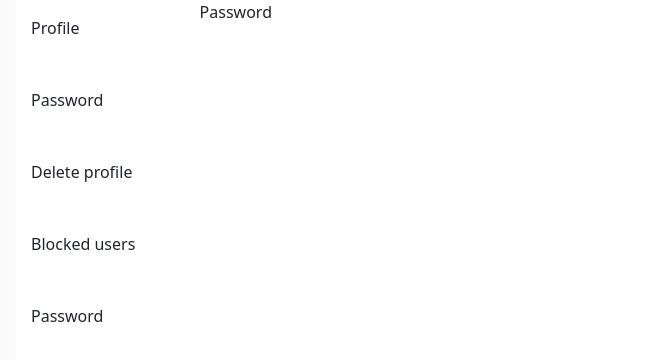
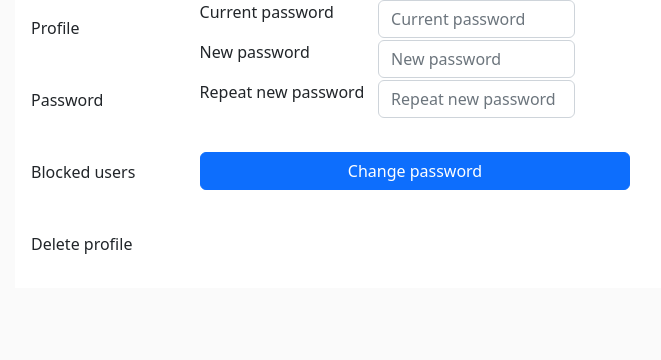
Before and after one commit to MartinYordanov374/OnSpot, a React (Create React App) app: page /Settings in a window 1280 px wide. Both pictures are taken after a click on the element "Password". Shown: the top 360 px of the page, without its empty margins (225-886 px from the left). Built offline with nearby package versions, Linux system fonts and the light colour scheme.

Commit message:
Finished the settings page layout.

```diff
--- a/src/Components/SettingsComponent/Settings.js
+++ b/src/Components/SettingsComponent/Settings.js
@@ -13,6 +13,15 @@ export default class Settings extends Component {
       isPasswordSelected: false,
       isBlockedUsersSelected: false,
       isDeleteProfileSelected: false,
+      blockedUsersList: [
+        {'username': 'testBlock1'},
+        {'username': 'testBlock2'},
+        {'username': 'testBlock3'},
+        {'username': 'testBlock4'},
+        {'username': 'testBlock5'},
+
+
+      ]
     }
   }
 
@@ -80,9 +89,8 @@ export default class Settings extends Component {
           <div className='settingsSideMenu'>
             <p className='sideMenuOption' onClick={() => this.selectProfile()}>Profile</p>
             <p className='sideMenuOption' onClick={() => this.selectPassword()}>Password</p>
+            <p className='sideMenuOption' onClick={() => this.selectBlockedUsers()}>Blocked users</p>
             <p className='sideMenuOption' onClick={() => this.selectDeleteProfile()}>Delete profile</p>
-            <p className='sideMenuOption' onClick={() => this.selectBlockedUsers()}>Blocked users</p>
-            <p className='sideMenuOption' onClick={() => this.selectPassword()}>Password</p>
           </div>
 
           {this.state.isProfileSelected == true ?
@@ -107,7 +115,7 @@ export default class Settings extends Component {
                 />
               </div>
 
-              <Button className='saveBtn'>Save</Button>
+              <Button className='saveBtn button'>Save</Button>
 
             </div>
             :
@@ -116,7 +124,19 @@ export default class Settings extends Component {
 
           {this.state.isPasswordSelected == true ?
             <div className='passwordSectionContainer section'>
-              Password
+              <div className='d-flex'>
+                <p className='label'>Current password</p>
+                <FormControl placeholder='Current password' className='changeEmail inputField'/>
+              </div>
+              <div className='d-flex'>
+                <p className='label'>New password</p>
+                <FormControl placeholder='New password' className='changeEmail inputField'/>
+              </div>
+              <div className='d-flex'>
+                <p className='label'>Repeat new password</p>
+                <FormControl placeholder='Repeat new password' className='changeEmail inputField'/>
+              </div>
+              <Button className='changePassBtn button'>Change password</Button>
             </div>
             :
             ""
@@ -124,7 +144,16 @@ export default class Settings extends Component {
 
           {this.state.isBlockedUsersSelected == true ?
             <div className='blockedUsersSectionContainer section'>
-              Blocked
+              {this.state.blockedUsersList.length <= 1 ?
+                this.state.blockedUsersList.map((blockedUser) => {
+                  return(
+                    <div className='blockedUserContainer d-flex'>
+                      <p>{blockedUser.username}</p>
+                      <p className='ms-auto unblockButton'>Unblock</p>
+                    </div>
+                  )
+                })
+              : "You haven't blocked anybody! Yay!"}
             </div>
             :
             ""
@@ -132,7 +161,11 @@ export default class Settings extends Component {
 
           {this.state.isDeleteProfileSelected == true ?
             <div className='deleteProfileSectionContainer section'>
-              Delete profile
+              <div className='d-block'>
+                <h2>This is an irreversible action!</h2>
+
+              </div>
+                <Button className='deleteProfile button btn-danger'>Delete my profile.</Button>
             </div>
             :
             ""
--- a/src/Components/SettingsComponent/Styles/SettingsStyles.css
+++ b/src/Components/SettingsComponent/Styles/SettingsStyles.css
@@ -32,7 +32,26 @@
 .settingsPageWrapper .settingsContainer .section .label {
   width: 100%;
 }
-.settingsPageWrapper .settingsContainer .section .saveBtn {
+.settingsPageWrapper .settingsContainer .section .button {
   margin-top: 2rem;
   width: 70%;
+}
+.settingsPageWrapper .settingsContainer .blockedUsersSectionContainer {
+  height: 35vh;
+  overflow-y: scroll;
+  -ms-overflow-style: none;
+  scrollbar-width: none;
+}
+.settingsPageWrapper .settingsContainer .blockedUsersSectionContainer .blockedUserContainer {
+  box-shadow: rgba(33, 35, 38, 0.1) 0px 10px 10px -10px;
+  margin-top: 2rem;
+}
+.settingsPageWrapper .settingsContainer .blockedUsersSectionContainer .blockedUserContainer .unblockButton {
+  margin-right: 2rem;
+}
+.settingsPageWrapper .settingsContainer .blockedUsersSectionContainer .blockedUserContainer .unblockButton:hover {
+  cursor: pointer;
+}
+.settingsPageWrapper .settingsContainer .blockedUsersSectionContainer::-webkit-scrollbar {
+  display: none;
 }/*# sourceMappingURL=SettingsStyles.css.map */
--- a/src/Components/SettingsComponent/Styles/SettingsStyles.scss
+++ b/src/Components/SettingsComponent/Styles/SettingsStyles.scss
@@ -34,11 +34,32 @@
             .label{
                 width: 100%;
             }
-            .saveBtn{
+            .button{
                 // margin-left: 5.5rem;
                 margin-top: 2rem;
                 width: 70%;
             }
         }
+        .blockedUsersSectionContainer
+        {
+            height: 35vh;
+            overflow-y: scroll;
+            -ms-overflow-style: none;
+            scrollbar-width: none;
+            .blockedUserContainer{
+                box-shadow: rgba(33, 35, 38, 0.1) 0px 10px 10px -10px;
+                // box-shadow: rgba(27, 31, 35, 0.04) 0px 1px 0px, rgba(255, 255, 255, 0.25) 0px 1px 0px inset;
+                margin-top: 2rem;
+                .unblockButton{
+                    margin-right: 2rem;
+                    &:hover{
+                        cursor: pointer;
+                    }
+                }
+            }
+        }
+        .blockedUsersSectionContainer::-webkit-scrollbar{
+            display: none;
+        }
     }
 }
```
Also changed, not shown: 1 other file (tests, documents, lock files or other folders).
